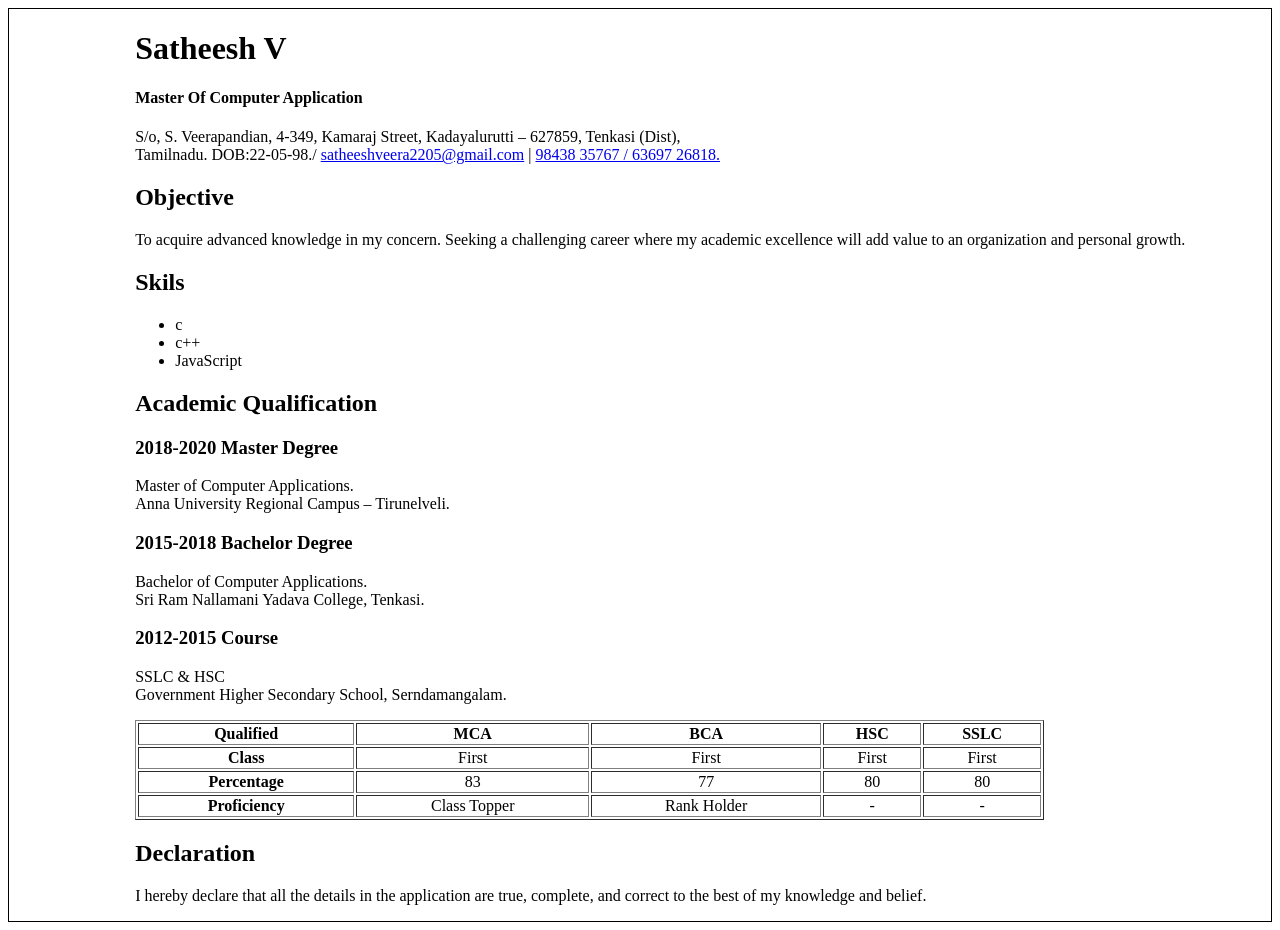
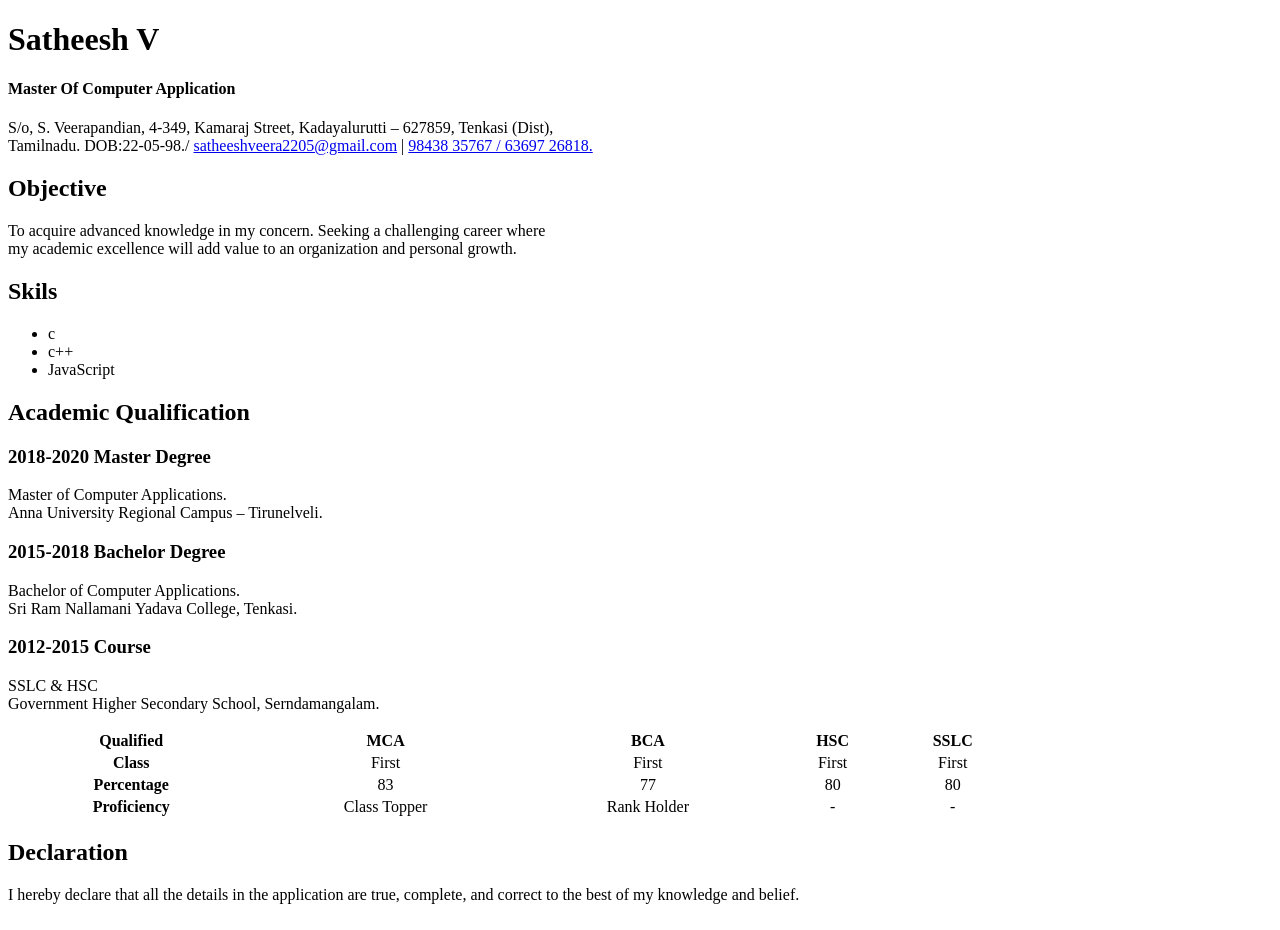
Before and after one commit to Satheeshveera/Personal-Portfolio, a plain HTML site: page index.html in a window 1280 px wide. Drawn offline with Linux system fonts and the light colour scheme.

Commit message:
add resume file

```diff
--- a/index.html
+++ b/index.html
@@ -2,14 +2,15 @@
 <html>
 <head>
     <title>Portfolio</title>
+    <link rel="stylesheet" href="css/Style.css">
 </head>
-<body width="100%" style="border: 1px solid Black" >
-    <div width="100%"  style="margin-left: 10%", >
-    <div>
+<body>
+    <div id="out" >
+     <div width="100%">
         <h1>Satheesh V</h1>
         <h4>Master Of Computer Application</h4>
     </div>
-    <div>
+     <div>
         <p>
             S/o, S. Veerapandian, 4-349, Kamaraj Street, Kadayalurutti – 627859, Tenkasi (Dist),<br> Tamilnadu.
         DOB:22-05-98./ <a href="mailto:satheeshveera2205@gmail.com" target="_blank">satheeshveera2205@gmail.com</a> | <a href="tel:+919843835767">98438 35767 / 63697 26818.</a>
@@ -18,7 +19,7 @@
     <div>
         <h2>Objective</h2>
         <p>
-            To acquire advanced knowledge in my concern. Seeking a challenging career where my
+            To acquire advanced knowledge in my concern. Seeking a challenging career where<br> my
         academic excellence will add value to an organization and personal growth.
         </p>
     </div>
@@ -43,7 +44,7 @@
         Government Higher Secondary School, Serndamangalam.</p>
     </div>
     <div>
-        <table border="1" width="80%">
+        <table width="80%">
             <tr style="text-align: center;">
                 <th>Qualified</th>
                 <th>MCA</th>
```
